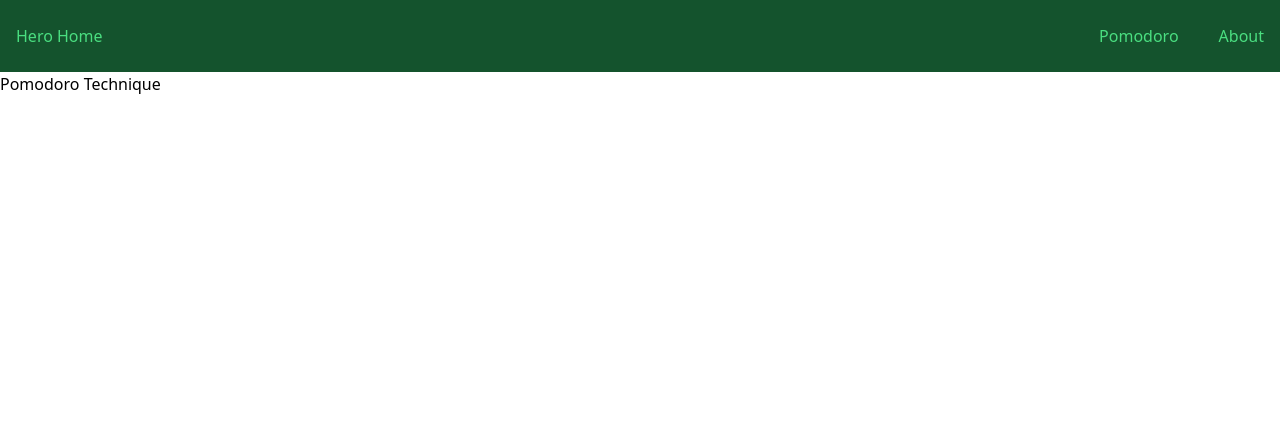
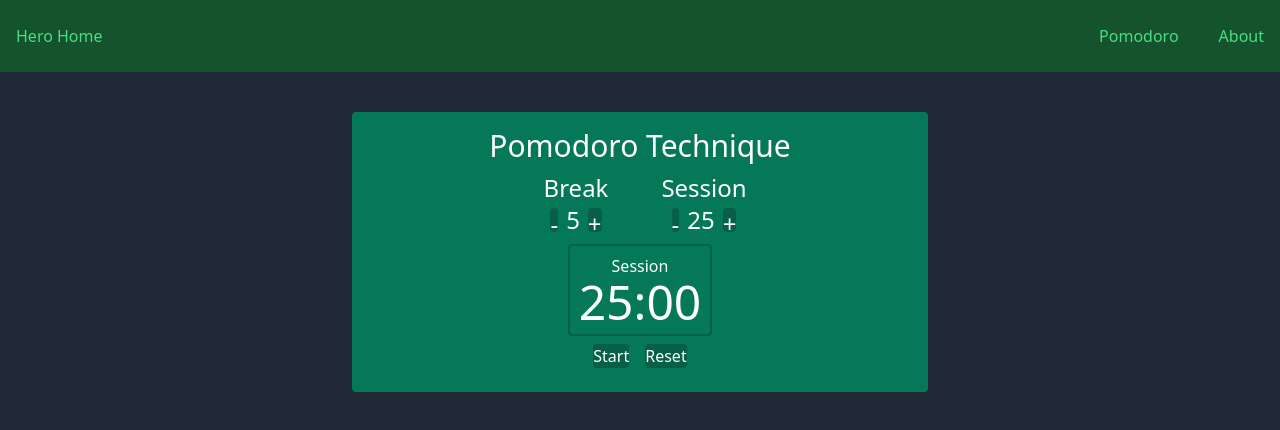
Before and after one commit to clspeter/nuxt-element-practice, a Nuxt app: page /pomodoro in a window 1280 px wide. Shown: the top 430 px of the page. Built offline with nearby package versions, Linux system fonts and the light colour scheme.

Commit message:
pomodoro style

```diff
--- a/pages/pomodoro.vue
+++ b/pages/pomodoro.vue
@@ -1,22 +1,74 @@
 <template>
-    <title>Pomodoro Technique</title>
-    <meta name="description" content="Pomodoro Technique" />
-    <link rel="icon" href="/favicon.ico" />
-    <div>
-        Pomodoro Technique
+    <div class="grow bg-gray-800 text-white">
+        <div class="mx-auto mt-10 flex w-screen flex-col gap-2 rounded bg-emerald-700 md:max-w-xl p-4">
+            <div class="text-center text-3xl">Pomodoro Technique</div>
+            <div class="flex flex-row justify-center text-2xl">
+                <div class="basis-32">
+                    <div class="text-center" id="break-label">Break</div>
+                    <div class="flex flex-row items-center justify-center">
+                        <button id="break-decrement" class="h-[24px] rounded bg-emerald-800 active:bg-emerald-500">
+                            -
+                        </button>
+                        <div id="break-length" class="mx-2">{{ breakLength }}</div>
+                        <button id="break-increment" class="h-[24px] rounded bg-emerald-800 active:bg-emerald-500">
+                            +
+                        </button>
+                    </div>
+                </div>
+                <div class="basis-32">
+                    <div class="text-center" id="session-label">Session</div>
+                    <div class="flex flex-row items-center justify-center">
+                        <button id="session-decrement" class="h-[24px] rounded bg-emerald-800 active:bg-emerald-500">
+                            -
+                        </button>
+                        <div id="session-length" class="mx-2">{{ sessionLength }}</div>
+                        <button id="session-increment" class="h-[24px] rounded bg-emerald-800 active:bg-emerald-500">
+                            +
+                        </button>
+                    </div>
+                </div>
+            </div>
+            <div class="mx-auto flex w-36 flex-col rounded border-2 border-emerald-800 py-2">
+                <div class="text-center" id="timer-label">{{ isBreak ? 'Break' : 'Session' }}</div>
+                <div class="text-center text-5xl" id="time-left">{{ timerString }}</div>
+                <audio src="/time-up-ringtone.mp3" id="beep" ref="audioRef"></audio>
+            </div>
+            <div class="mb-2 flex flex-row justify-center gap-4">
+                <button class="rounded bg-emerald-800 active:bg-emerald-500" id="start_stop">
+                    <div>Start</div>
+                </button>
+                <button class="rounded bg-emerald-800 active:bg-emerald-500" id="reset">
+                    Reset
+                </button>
+            </div>
+        </div>
     </div>
 </template>
 
-<script lang="ts">
-import { defineComponent } from 'vue'
-
-export default defineComponent({
-    setup() {
+<script>
+import { ref } from 'vue';
+import { CoPlus, CoMinus } from "oh-vue-icons/icons";
 
 
-        return {}
-    }
-})
+export default {
+    setup() {
+        const breakLength = ref(5);
+        const sessionLength = ref(25);
+        const timerString = ref('25:00');
+        const isBreak = ref(false);
+        const isRunning = ref(false);
+        const audioRef = ref(null);
+        let timer;
+
+
+        return {
+            breakLength,
+            sessionLength,
+            timerString,
+            isBreak,
+            isRunning,
+            audioRef,
+        };
+    },
+};
 </script>
-
-<style scoped></style>
```
